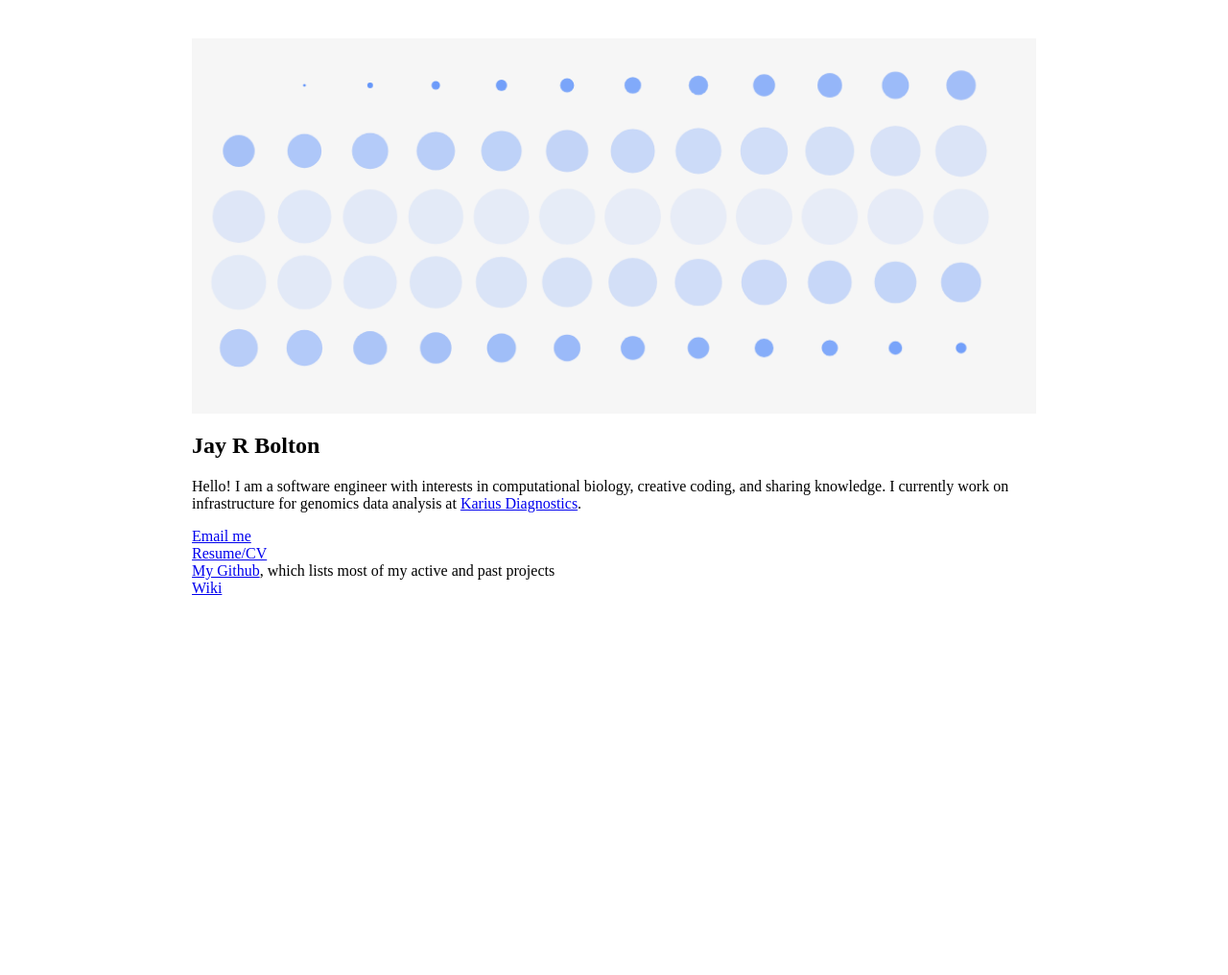
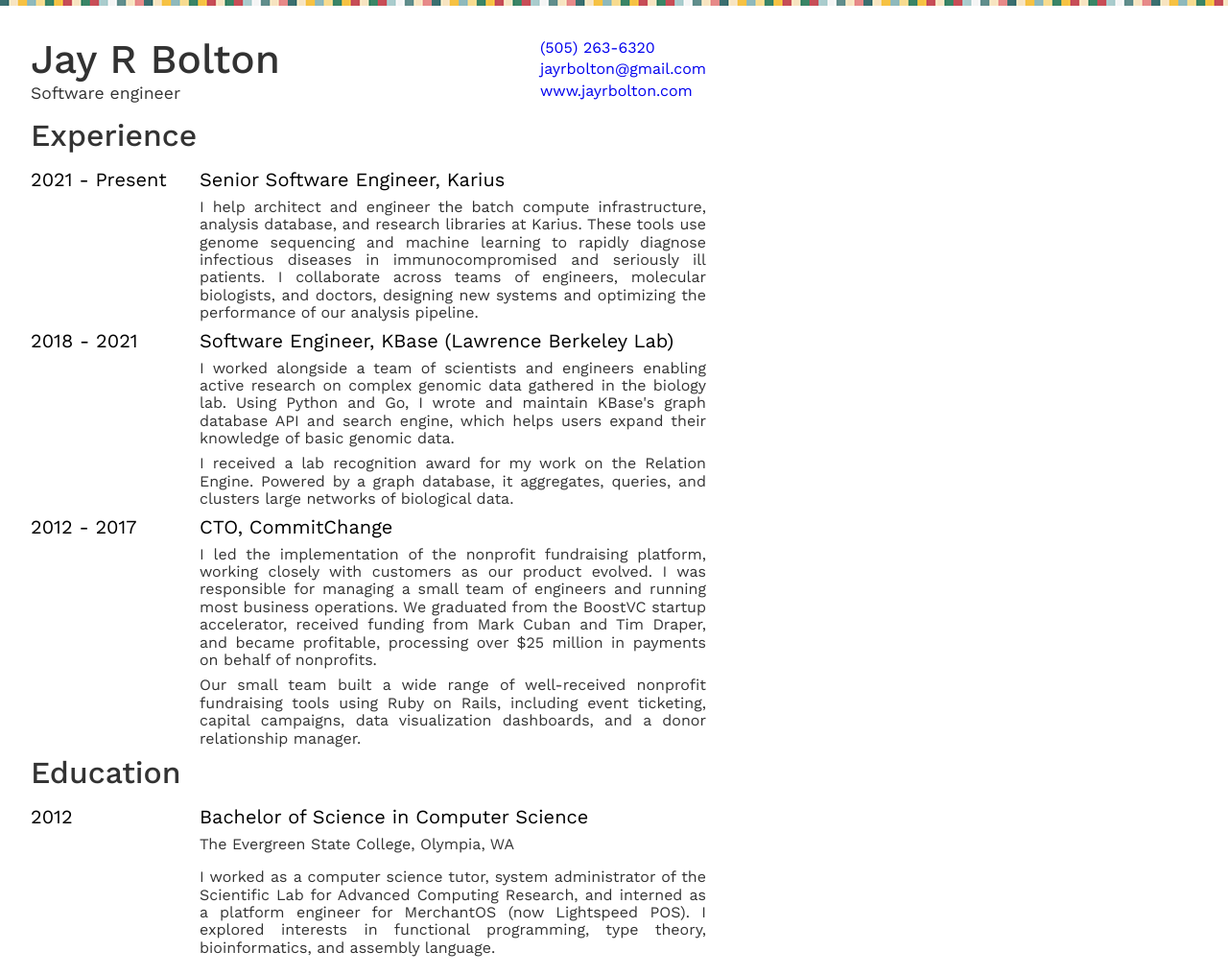
Before and after one commit to jayrbolton/jayrbolton-resume-cv, a website: page index.html in a window 1280 px wide. Shown: the whole page at 96% size. Before the commit the page ends 800 px from the top, so only its background shows below. Drawn offline with nearby package versions, Linux system fonts and the light colour scheme.

Commit message:
Update index.html

```diff
--- a/index.html
+++ b/index.html
@@ -1,106 +1,147 @@
 <head>
-    <meta charset="utf-8">
-    <meta name="X-UA-Compatible" content="IE=edge">
-    <title>Jay R Bolton</title>
-    <meta name="description" content="Jay R Bolton, software engineer in Oakland, CA">
-    <meta name="viewport" content="width=device-width, initial-scale=1">
-
-    <link rel="short icon" href="favicon.png">
-    <link rel="stylesheet" href="index.css">
-    <link rel="stylesheet" href="https://fonts.googleapis.com/css?family=Source+Sans+Pro:400,600" type="text/css">
+    <meta charset="UTF-8">
+    <title>Jay R Bolton CV/Resume</title>
+    <link href="https://fonts.googleapis.com/css?family=Work+Sans:400,400i,500,800,900&amp;display=swap&amp;subset=latin-ext" rel="stylesheet">
+    <link rel="stylesheet" href="https://unpkg.com/tachyons@4.10.0/css/tachyons.min.css">
     <script type="text/javascript" src="monkeypatch.min.js"></script>
+    <style>
+        html,
+        body {
+          min-height: 100%;
+        }
+        body, .serif {
+          font-family: 'Work Sans', sans-serif;
+          background: white;
+        }
+        main {
+          background: white;
+          margin-top: 6px;
+        }
+        h1, h2, h3, h4, h5 {
+          font-weight: 500;
+        }
+        main > header h1 {
+          font-size: 2.65rem;
+        }
+        h2 {
+          font-size: 1.5rem;
+        }
+        ul {
+          padding-left: 1.25rem;
+        }
+        ul li {
+          margin-bottom: 0.15rem;
+        }
+        ul li:last-child {
+          margin-bottom: 0;
+        }
+        h1,h2,h3,h4 {
+        }
+        a {
+          text-decoration: none;
+        }
+        .dark-green {
+        }
+        .b--lightest-green {
+          border-color: rgba(149, 193, 177, 0.2);
+        }
+        .f4-5 {
+          font-size: 1.1rem;
+        }
+        .f2-5 {
+            font-size: 2rem;
+        }
+        .stripe::after {
+            content: '';
+            position: absolute;
+            left: 0;
+            background: url("color-mosaic.png");
+            height: 6px;
+            width: 100%;
+            top: 0;
+        }
+    </style>
   </head>
 
-  <body>
-    <div style="margin-left: auto;margin-right: auto;max-width: 55rem;" class="">
+  <body class="serif tl">
+    <div class="stripe"></div>
+    <main class="mw7 pa4">
+      <header class="flex justify-between items-center pb3">
+        <div>
+          <h1 class="name mv0 mt0 w-100 o-80">Jay R Bolton</h1>
+          <div class="black-80 f4-5">Software engineer</div>
+        </div>
+        <section class="contact black-80">
+          <div class="contact-phone mb1"><a href="tel:15052636320">(505) 263-6320</a></div>
+          <div class="contact-email mb1"><a href="mailto:jayrbolton@gmail.com">jayrbolton@gmail.com</a></div>
+          <div class="contact-website"><a href="https://www.jayrbolton.com" target="_blank">www.jayrbolton.com</a></div>
+        </section>
+      </header>
 
-      <section class="container">
-        <div class="home-list">
+      <section class="experience">
+        <h2 class="mb3 mt0 mb0 f2-5 black-80">Experience</h2>
 
-          <div style="margin-top: 2.5rem">
-            <canvas style="max-width: 100%;" width="900" height="400">
-            </canvas>
-          </div><div class="home-list-item">
-            <h1 style="font-size: 1.5rem;">Jay R Bolton</h1>
-          </div><div class="home-list-item">
-            <p>Hello! I am a software engineer with interests in computational biology, creative coding, and sharing knowledge. I currently work on infrastructure for genomics data analysis at <a href="https://kariusdx.com" target="_blank">Karius Diagnostics</a>.</p>
+        <div class="flex">
+          <div class="w-25 f4">2021 - Present</div>
+          <div class="w-75">
+            <div class="flex items-center f4">
+              <span class="">Senior Software Engineer, Karius</span>
+            </div>
+            <p class="tj black-80 mv2">I help architect and engineer the batch compute infrastructure, analysis database, and research libraries at Karius. These tools use genome sequencing and machine learning to rapidly diagnose infectious diseases in immunocompromised and seriously ill patients. I collaborate across teams of engineers, molecular biologists, and doctors, designing new systems and optimizing the performance of our analysis pipeline.</p>
+
           </div>
+        </div><div class="flex">
+          <div class="w-25 f4">2018 - 2021</div>
+          <div class="w-75">
+            <div class="flex items-center f4">
+              <span class="">Software Engineer, KBase (Lawrence Berkeley Lab)</span>
+            </div>
+            <p class="tj black-80 mv2">
+              I worked alongside a team of scientists and engineers enabling active research on complex genomic data gathered in the biology lab. Using Python and Go, I wrote and maintain KBase's graph database API and search engine, which helps users expand their knowledge of basic genomic data.
+            </p>
+            <p class="tj black-80 mv2">
+              I received a lab recognition award for my work on the Relation Engine. Powered by a graph database, it aggregates, queries, and clusters large networks of biological data.
+            </p>
+          </div>
+        </div>
 
-          <div class="home-list-item">
-            <div class="home-list-item-text">
-              <a href="mailto:jayrbolton+home@gmail.com" target="_blank" title="Email me">
-                Email me
-              </a>
+        <div class="flex">
+          <div class="w-25 f4">2012 - 2017</div>
+          <div class="w-75">
+            <div class="flex items-center f4">
+              <span class="">CTO, CommitChange</span>
             </div>
+            <p class="tj black-80 mv2">
+              I led the implementation of the nonprofit fundraising platform, working closely with customers as our product evolved. I was responsible for managing a small team of engineers and running most business operations. We graduated from the BoostVC startup accelerator, received funding from Mark Cuban and Tim Draper, and became profitable, processing over $25 million in payments on behalf of nonprofits.
+            </p>
+            <p class="tj black-80 mv2">
+              Our small team built a wide range of well-received nonprofit fundraising tools using Ruby on Rails, including event ticketing, capital campaigns, data visualization dashboards, and a donor relationship manager.
+            </p>
           </div>
+        </div>
+      </section>
 
-          <div class="home-list-item">
-            <div class="home-list-item-text">
-              <a href="https://www.jayrbolton.com/jayrbolton-resume-cv/" target="_blank" title="Resume/CV">
-                Resume/CV
-              </a>
+      <section class="education">
+        <h2 class="mb3 mt0 mb0 f2-5 black-80">Education</h2>
+        <div class="flex">
+          <div class="w-25 f4">2012</div>
+          <div class="w-75">
+            <div class="flex items-center f4">
+              <span class="">Bachelor of Science in Computer Science</span>
             </div>
+            <p class="tj black-80 mt1 mb0 mv2">
+              The Evergreen State College, Olympia, WA
+            </p>
+            <p class="tj black-80">
+              I worked as a computer science tutor, system administrator of the Scientific Lab for Advanced Computing Research, and interned as a platform engineer for MerchantOS (now Lightspeed POS). I explored interests in functional programming, type theory, bioinformatics, and assembly language.
+            </p>
           </div>
+        </div>
+      </section>
 
-          <div class="home-list-item">
-            <div class="home-list-item-text">
-              <a href="https://github.com/jayrbolton" target="_blank">
-                My Github</a>, which lists most of my active and past projects
-            </div>
-          </div>
-
-          <div class="home-list-item">
-            <div class="home-list-item-text">
-              <a href="https://www.jayrbolton.com/wiki">
-                Wiki</a>
-            </div>
-          </div>
+    </main>
 
 
 
-          <script type="text/javascript">
-            (function() {
-              var start = window.performance.now();
-              var canv = document.querySelector('canvas');
-              var ctx = canv.getContext('2d');
-              ctx.globalCompositeOperation = 'source-over';
-              ctx.save();
-              function drawOne (ctx, posX, posY, scaleX, scaleY, alpha) {
-                // For reference: ctx.transform(horizScale, vertSkew, horizSkew, vertScale, horizTranslation, vertTranslation)
-                ctx.translate(posX, posY);
-                ctx.transform(scaleX, 0, 0, scaleY, 0, 0);
-                // Draw circle
-                var region = new window.Path2D();
-                region.arc(0, 0, 100, Math.PI * 2, false);
-                region.closePath();
-                // Draw fill
-                ctx.fillStyle = "rgba(100, 150, 250, " + alpha + ")";
-                ctx.fill(region)
-                ctx.resetTransform();
-              };
-              function draw (ts) {
-                ctx.fillStyle = "#f6f6f6";
-                ctx.fillRect(0, 0, 900, 400);
-                var ts = window.performance.now() - start;
-                for (var i = 0; i < 60; i++) {
-                  var speed = 0.00001;
-                  var rowCount = 12;
-                  var posX = 50 + Math.floor(i % rowCount) * 70;
-                  var posY = 50 + Math.floor(i / rowCount) * 70;
-                  var alpha = 1.1 - Math.abs(Math.sin(ts * speed * i));
-                  var scaleX = Math.abs(Math.sin(ts * speed * i)) * 0.3;
-                  var scaleY = Math.abs(Math.sin(ts * speed * i)) * 0.3;
-                  drawOne(ctx, posX, posY, scaleX, scaleY, alpha);
-                }
-                window.requestAnimationFrame(draw);
-              };
-              draw();
-            })();
-          </script>
 
-        </div>
-      </section>
-
-
-
-</div></body>
+</body>
```
